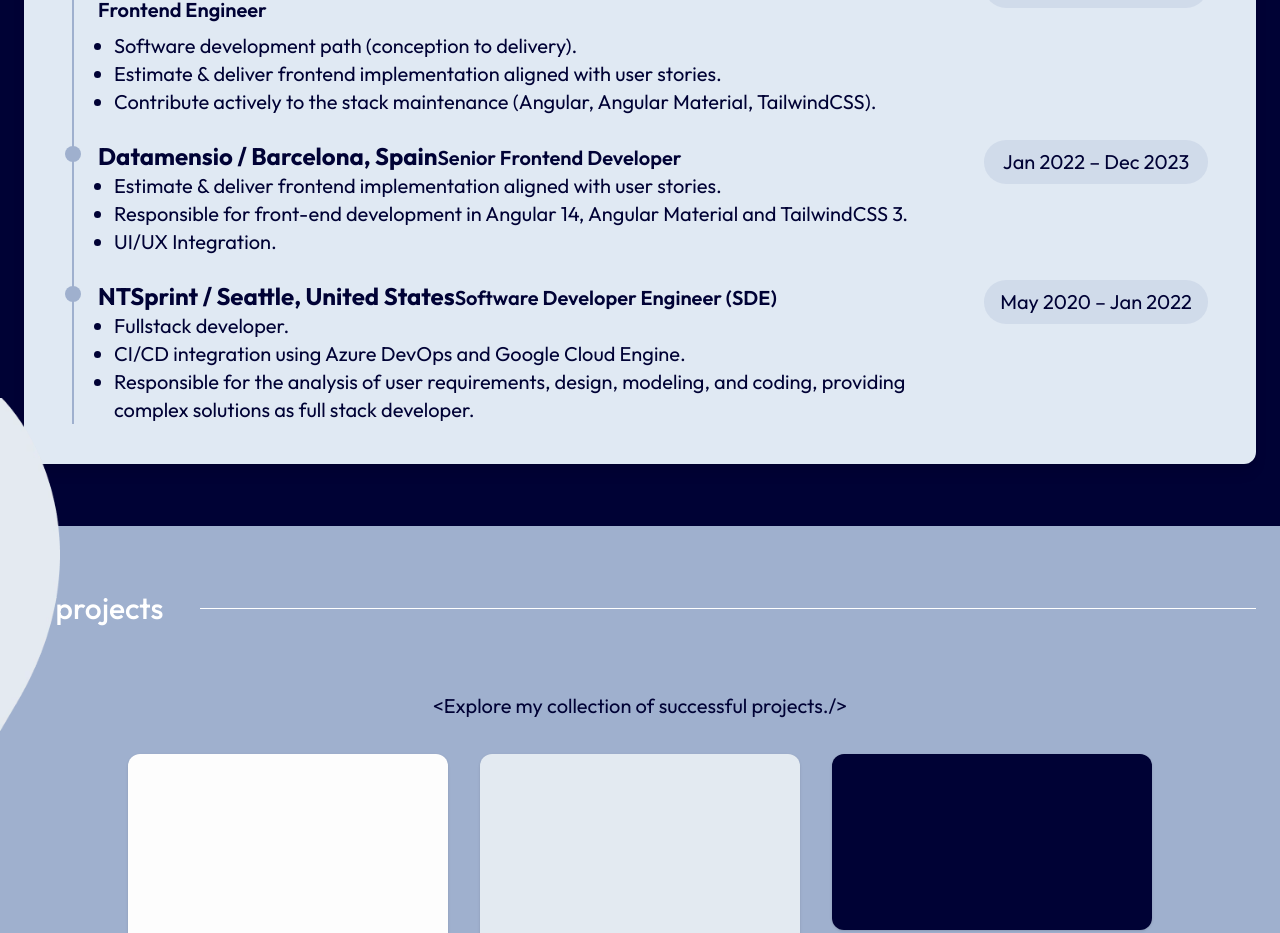
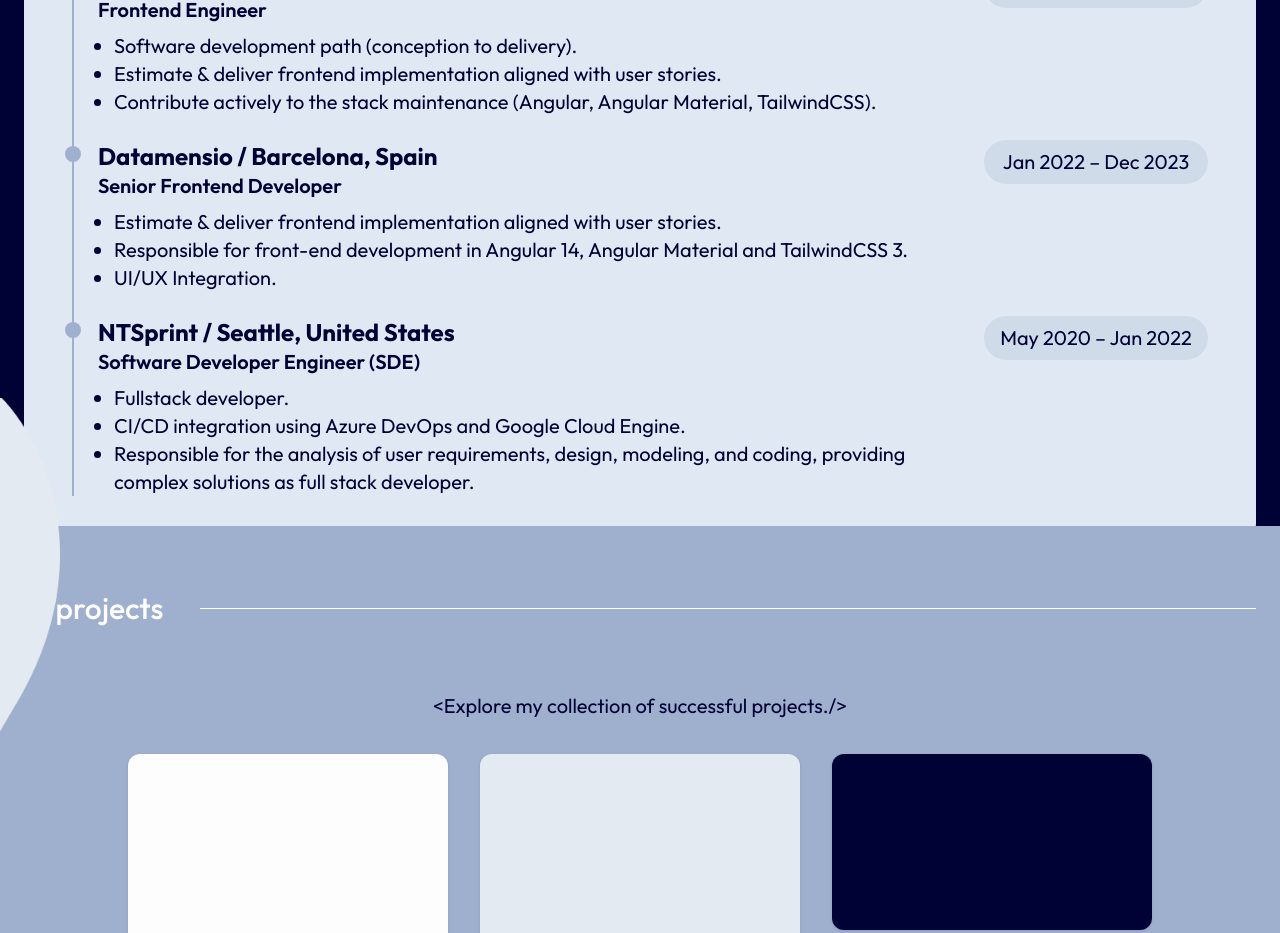
Before and after one commit to adrianpt1991/my-portfolio, an Angular app: page / in a window 1280 px wide. Shown: the part 2674-3607 px from the top of the page. Built offline with nearby package versions, Linux system fonts and the light colour scheme.

Commit message:
fix performance in mobile view

```diff
--- a/src/app/features/experience/experience.html
+++ b/src/app/features/experience/experience.html
@@ -108,7 +108,7 @@
                     <!-- Experience 2 -->
                     <div class="mb-6 flex items-start gap-4 relative">
                         <span class="absolute -left-[23px] lg:-left-[33px] top-1.5 w-3 h-3 lg:w-4 lg:h-4 rounded-full bg-[#9FB0CE]"></span>
-                        <div class="flex-1 text-left">
+                        <div class="flex-1 text-left flex-col flex">
                             <span class="font-bold text-[#000235] text-xl lg:text-2xl">Datamensio / Barcelona, Spain</span>
                             <span class="font-semibold text-[#000235] text-lg lg:text-xl mb-2">Senior Frontend Developer</span>
                             <ul class="list-disc pl-4 text-lg lg:text-xl text-[#000235] font-normal">
@@ -122,7 +122,7 @@
                     <!-- Experience 3 -->
                     <div class="mb-6 flex items-start gap-4 relative">
                         <span class="absolute -left-[23px] lg:-left-[33px] top-1.5 w-3 h-3 lg:w-4 lg:h-4 rounded-full bg-[#9FB0CE]"></span>
-                        <div class="flex-1 text-left">
+                        <div class="flex-1 text-left flex-col flex">
                             <span class="font-bold text-[#000235] text-xl lg:text-2xl">NTSprint / Seattle, United States</span>
                             <span class="font-semibold text-[#000235] text-lg lg:text-xl mb-2">Software Developer Engineer (SDE)</span>
                             <ul class="list-disc pl-4 text-lg lg:text-xl text-[#000235] font-normal">
--- a/src/app/layout/header/header.html
+++ b/src/app/layout/header/header.html
@@ -2,7 +2,7 @@
     <div class="container mx-auto flex items-center justify-between px-4 py-3">
 
         <!-- Burger button -->
-        <button class="md:hidden" (click)="menuOpen.set(!menuOpen())">
+        <button class="md:hidden" (click)="menuOpen.set(!menuOpen())" aria-label="Open main menu">
             <svg class="w-6 h-6 text-[#9FB0CE]" fill="none" stroke="currentColor" stroke-width="2" viewBox="0 0 24 24">
                 <path stroke-linecap="round" stroke-linejoin="round" d="M4 6h16M4 12h16M4 18h16" />
             </svg>
```
